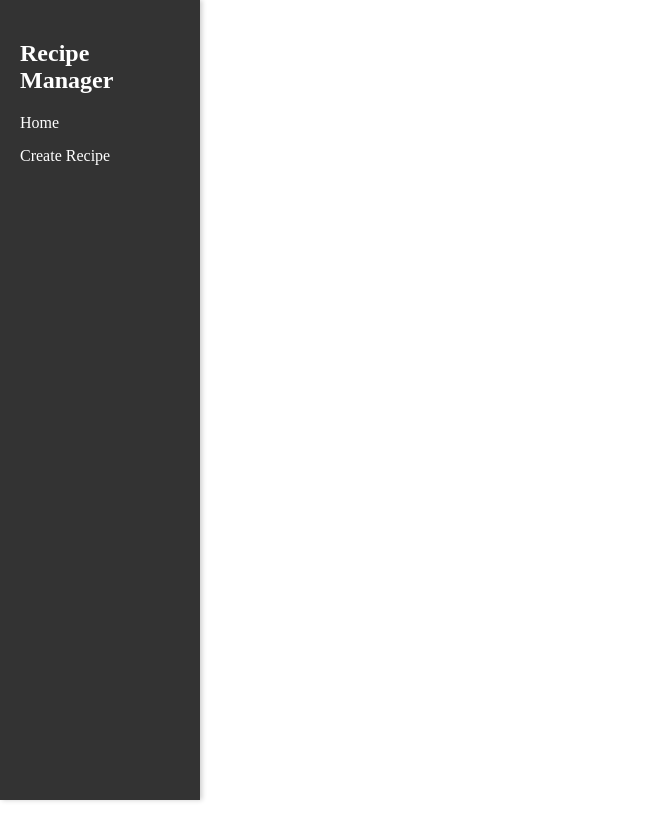
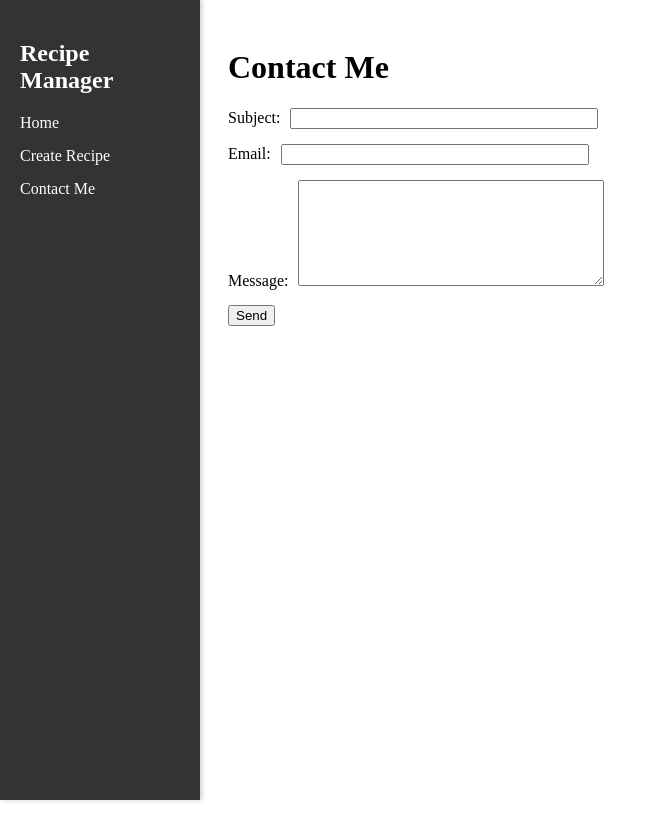
Before and after one commit to ravanabdinli/WM1-Group6-Project-2, a React (Create React App) app in the folder recipe-manager/: page /contact in a window 1280 px wide. Shown: the whole page, without its empty margins (0-667 px from the left). Built offline with nearby package versions, Linux system fonts and the light colour scheme.

Commit message:
contact page is added from now on Aysel will be fully working

```diff
--- a/recipe-manager/src/App.jsx
+++ b/recipe-manager/src/App.jsx
@@ -3,6 +3,7 @@ import { BrowserRouter as Router, Route, Routes } from "react-router-dom";
 import HomePage from "./pages/HomePage";
 import RecipePage from "./pages/RecipePage";
 import CreateRecipePage from "./pages/CreateRecipePage";
+import ContactPage from "./pages/ContactPage"; // Import ContactPage
 import NavBar from "./components/NavBar";
 
 const App = () => {
@@ -20,6 +21,7 @@ const App = () => {
             <Route path="/" element={<HomePage />} />
             <Route path="/recipe/:id" element={<RecipePage />} />
             <Route path="/create" element={<CreateRecipePage />} />
+            <Route path="/contact" element={<ContactPage />} /> {/* Add Contact Route */}
           </Routes>
         </div>
       </div>
--- a/recipe-manager/src/components/NavBar.jsx
+++ b/recipe-manager/src/components/NavBar.jsx
@@ -25,9 +25,14 @@ const NavBar = () => {
               Home
             </Link>
           </li>
-          <li>
+          <li style={{ marginBottom: "15px" }}>
             <Link to="/create" style={{ textDecoration: "none", color: "#fff" }}>
               Create Recipe
+            </Link>
+          </li>
+          <li>
+            <Link to="/contact" style={{ textDecoration: "none", color: "#fff" }}>
+              Contact Me
             </Link>
           </li>
         </ul>
--- /dev/null
+++ b/recipe-manager/src/pages/ContactPage.jsx
@@ -0,0 +1,83 @@
+import React, { useState } from "react";
+import axios from "axios";
+
+const ContactPage = () => {
+  const [formData, setFormData] = useState({
+    subject: "",
+    email: "",
+    message: "",
+  });
+
+  const [successMessage, setSuccessMessage] = useState("");
+  const [errorMessage, setErrorMessage] = useState("");
+
+  const handleInputChange = (e) => {
+    const { name, value } = e.target;
+    setFormData((prevData) => ({
+      ...prevData,
+      [name]: value,
+    }));
+  };
+
+  const handleSubmit = (e) => {
+    e.preventDefault();
+    axios
+      .post("http://localhost:3001/messages", formData)
+      .then(() => {
+        setSuccessMessage("Message sent successfully!");
+        setErrorMessage("");
+        setFormData({ subject: "", email: "", message: "" }); // Reset form
+      })
+      .catch(() => {
+        setErrorMessage("Failed to send the message. Please try again.");
+        setSuccessMessage("");
+      });
+  };
+
+  return (
+    <div>
+      <h1>Contact Me</h1>
+      <form onSubmit={handleSubmit}>
+        <div style={{ marginBottom: "15px" }}>
+          <label>Subject:</label>
+          <input
+            type="text"
+            name="subject"
+            value={formData.subject}
+            onChange={handleInputChange}
+            required
+            style={{ marginLeft: "10px", width: "300px" }}
+          />
+        </div>
+        <div style={{ marginBottom: "15px" }}>
+          <label>Email:</label>
+          <input
+            type="email"
+            name="email"
+            value={formData.email}
+            onChange={handleInputChange}
+            required
+            style={{ marginLeft: "10px", width: "300px" }}
+          />
+        </div>
+        <div style={{ marginBottom: "15px" }}>
+          <label>Message:</label>
+          <textarea
+            name="message"
+            value={formData.message}
+            onChange={handleInputChange}
+            required
+            style={{ marginLeft: "10px", width: "300px", height: "100px" }}
+          ></textarea>
+        </div>
+        <button type="submit" style={{ marginRight: "10px" }}>
+          Send
+        </button>
+      </form>
+      {successMessage && <p style={{ color: "green" }}>{successMessage}</p>}
+      {errorMessage && <p style={{ color: "red" }}>{errorMessage}</p>}
+    </div>
+  );
+};
+
+export default ContactPage;
```
Also changed, not shown: recipe-manager/src/db.json.
